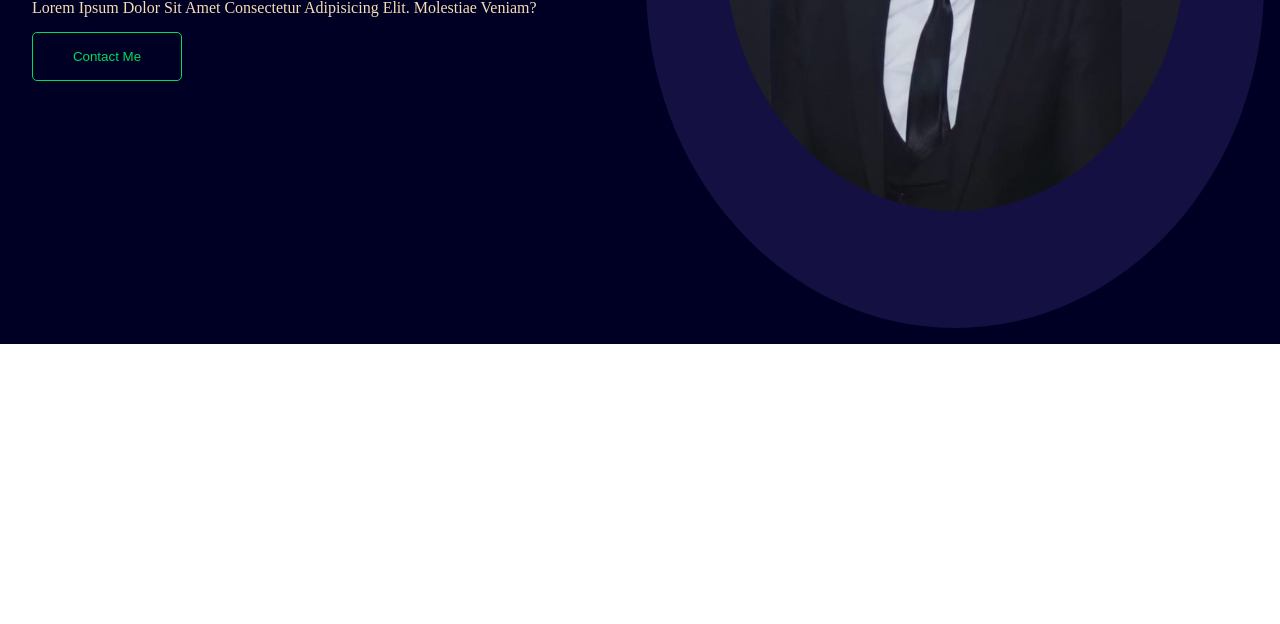
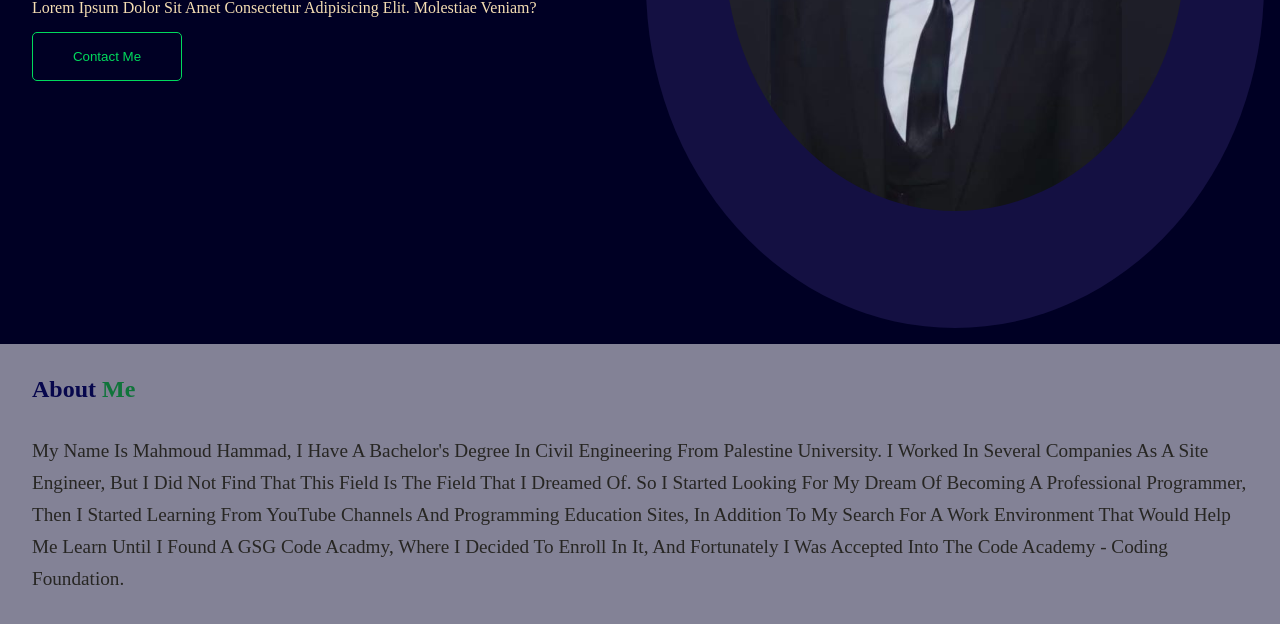
Before and after one commit to GSG-CF05/portfolio-mahmoudhammad, a plain HTML site: page index.html in a window 1280 px wide. Shown: the part 456-1080 px from the top of the page. Before the commit the page ends 800 px from the top, so only its background shows below. Drawn offline with Linux system fonts and the light colour scheme.

Commit message:
#3 create about me section

```diff
--- a/index.html
+++ b/index.html
@@ -32,5 +32,11 @@
         </div>
       </section>
     </header>
+    <section id="about" class="about-me">
+      <h1>About <span>Me</span></h1>
+      <p>My name is Mahmoud Hammad, I have a Bachelor's degree in Civil Engineering from Palestine University.
+        I worked in several companies as a site engineer, but I did not find that this field is the field that I dreamed of.
+        So I started looking for my dream of becoming a professional programmer, then I started learning from YouTube channels and programming education sites, in addition to my search for a work environment that would help me learn until I found a GSG code acadmy, where I decided to enroll in it, and fortunately I was accepted into the Code Academy - Coding Foundation.</p>
+    </section>
   </body>
 </html>
--- a/style.css
+++ b/style.css
@@ -89,3 +89,21 @@ line-height: 3rem;
   color: #000024;
   background-color: #00da5d;
 }
+
+.about-me {
+  padding: 2rem;
+  background-color:
+  #838296;
+  color: #07074d;
+}
+
+.about-me span{
+  color: #0f743a;
+}
+
+.about-me p {
+  color: rgb(39, 38, 35);
+  padding-top: 2rem;
+  line-height: 2rem;
+  font-size: 1.2rem;
+}
```
